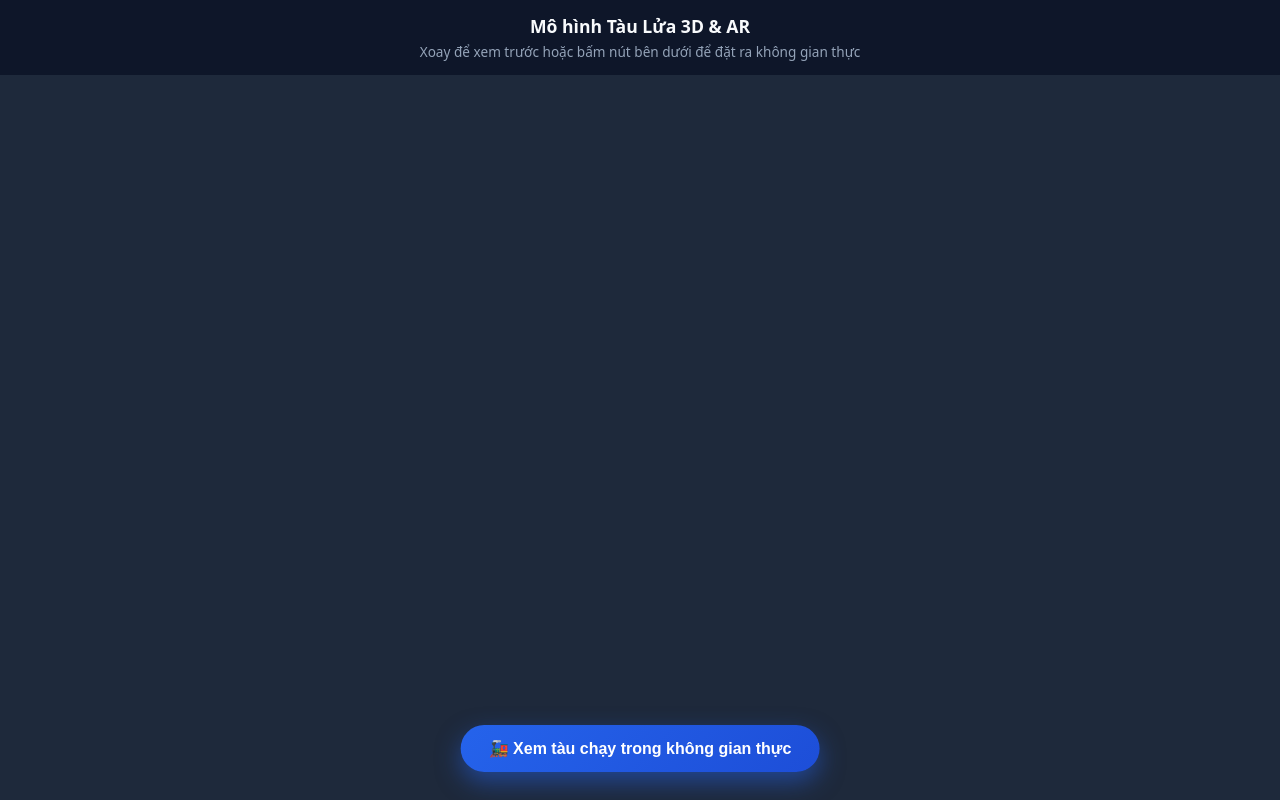
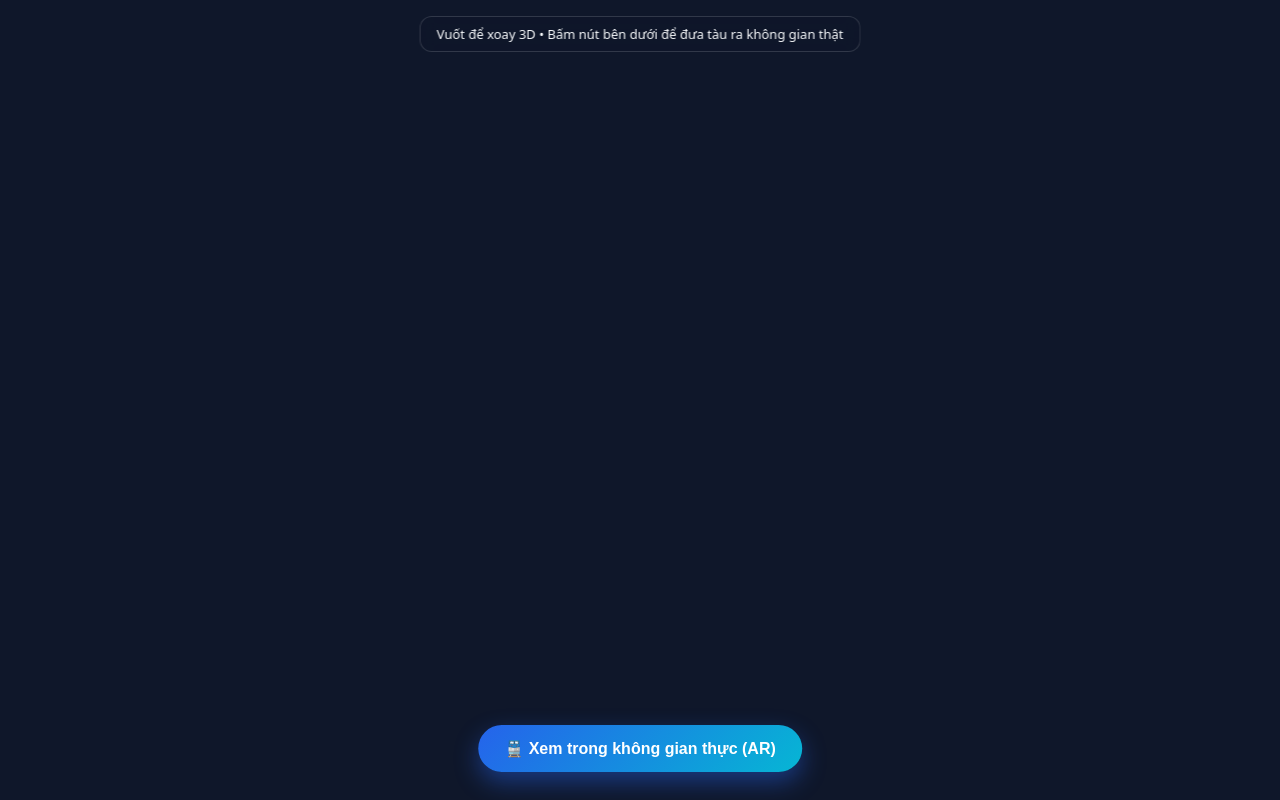
Before and after one commit to KaitoPhat-cyber/tau-lua-ar, a plain HTML site: page index.html in a window 1280 px wide. Drawn offline with Linux system fonts and the light colour scheme; some packages are replaced by stand-ins of ours; a script that the page names is missing.

Commit message:
Update index.html

```diff
--- a/index.html
+++ b/index.html
@@ -3,84 +3,101 @@
 <head>
   <meta charset="UTF-8" />
   <meta name="viewport" content="width=device-width, initial-scale=1.0" />
-  <title>Trải nghiệm Tàu Lửa AR</title>
-  <script type="module" src="https://ajax.googleapis.com/ajax/libs/model-viewer/1.12.0/model-viewer.min.js"></script>
+  <title>Tàu Lửa AR</title>
+  <script type="module" src="https://ajax.googleapis.com/ajax/libs/model-viewer/4.4.0/model-viewer.min.js"></script>
   <style>
-    * { box-sizing: border-box; margin: 0; padding: 0; }
+    * {
+      box-sizing: border-box;
+      margin: 0;
+      padding: 0;
+    }
     body {
       font-family: system-ui, -apple-system, sans-serif;
-      background: #0f172a;
+      background-color: #0f172a;
       color: #f8fafc;
-      height: 100vh;
-      display: flex;
-      flex-direction: column;
+      height: 100dvh;
       overflow: hidden;
     }
-    header {
-      padding: 14px 20px;
-      background: rgba(15, 23, 42, 0.9);
+    model-viewer {
+      width: 100%;
+      height: 100%;
+      background-color: #0f172a;
+      --poster-color: transparent;
+    }
+    .top-hint {
+      position: absolute;
+      top: 16px;
+      left: 50%;
+      transform: translateX(-50%);
+      background: rgba(15, 23, 42, 0.78);
+      backdrop-filter: blur(8px);
+      border: 1px solid rgba(255, 255, 255, 0.15);
+      padding: 8px 16px;
+      border-radius: 12px;
+      font-size: 13px;
       text-align: center;
-      border-bottom: 1px solid #1e293b;
+      width: max-content;
+      max-width: 90vw;
       z-index: 10;
     }
-    header h1 { font-size: 1.1rem; font-weight: 600; }
-    header p { font-size: 0.85rem; color: #94a3b8; margin-top: 4px; }
-
-    model-viewer {
-      width: 100%;
-      flex: 1;
-      background-color: #1e293b;
-      --poster-color: transparent;
-    }
-
-    .ar-button {
+    #ar-button {
       position: absolute;
       bottom: 28px;
       left: 50%;
       transform: translateX(-50%);
-      background: linear-gradient(135deg, #2563eb, #1d4ed8);
-      color: white;
+      background: linear-gradient(135deg, #2563eb, #06b6d4);
+      color: #ffffff;
       border: none;
       border-radius: 999px;
-      padding: 14px 28px;
-      font-size: 1rem;
+      padding: 14px 26px;
+      font-size: 16px;
       font-weight: 600;
-      box-shadow: 0 10px 25px rgba(37, 99, 235, 0.5);
+      box-shadow: 0 10px 25px rgba(37, 99, 235, 0.45);
       cursor: pointer;
       display: flex;
       align-items: center;
       gap: 8px;
       white-space: nowrap;
-      transition: transform 0.2s ease;
+      z-index: 10;
     }
-    .ar-button:active { transform: translateX(-50%) scale(0.96); }
+    #ar-button:active {
+      transform: translateX(-50%) scale(0.96);
+    }
   </style>
 </head>
 <body>
-
-  <header>
-    <h1>Mô hình Tàu Lửa 3D & AR</h1>
-    <p>Xoay để xem trước hoặc bấm nút bên dưới để đặt ra không gian thực</p>
-  </header>
+  <div class="top-hint">
+    Vuốt để xoay 3D • Bấm nút bên dưới để đưa tàu ra không gian thật
+  </div>
 
   <model-viewer
     id="train-viewer"
     src="tau-lua.glb"
-    alt="Mô hình tàu lửa 3D đang chạy"
+    alt="Mô hình 3D chuyến tàu lửa đang chạy"
     ar
     ar-modes="webxr scene-viewer quick-look"
     ar-scale="auto"
+    ar-placement="floor"
     camera-controls
+    touch-action="pan-y"
     autoplay
     shadow-intensity="1"
-    exposure="1.4"
-    environment-image="neutral">
-
-    <button slot="ar-button" class="ar-button">
-      🚂 Xem tàu chạy trong không gian thực
+    exposure="1"
+    environment-image="neutral"
+  >
+    <button slot="ar-button" id="ar-button">
+      🚆 Xem trong không gian thực (AR)
     </button>
-
   </model-viewer>
 
+  <script>
+    const viewer = document.querySelector('#train-viewer');
+    viewer.addEventListener('load', () => {
+      if (viewer.availableAnimations && viewer.availableAnimations.length > 0) {
+        viewer.animationName = viewer.availableAnimations[0];
+        viewer.play();
+      }
+    });
+  </script>
 </body>
 </html>
```
